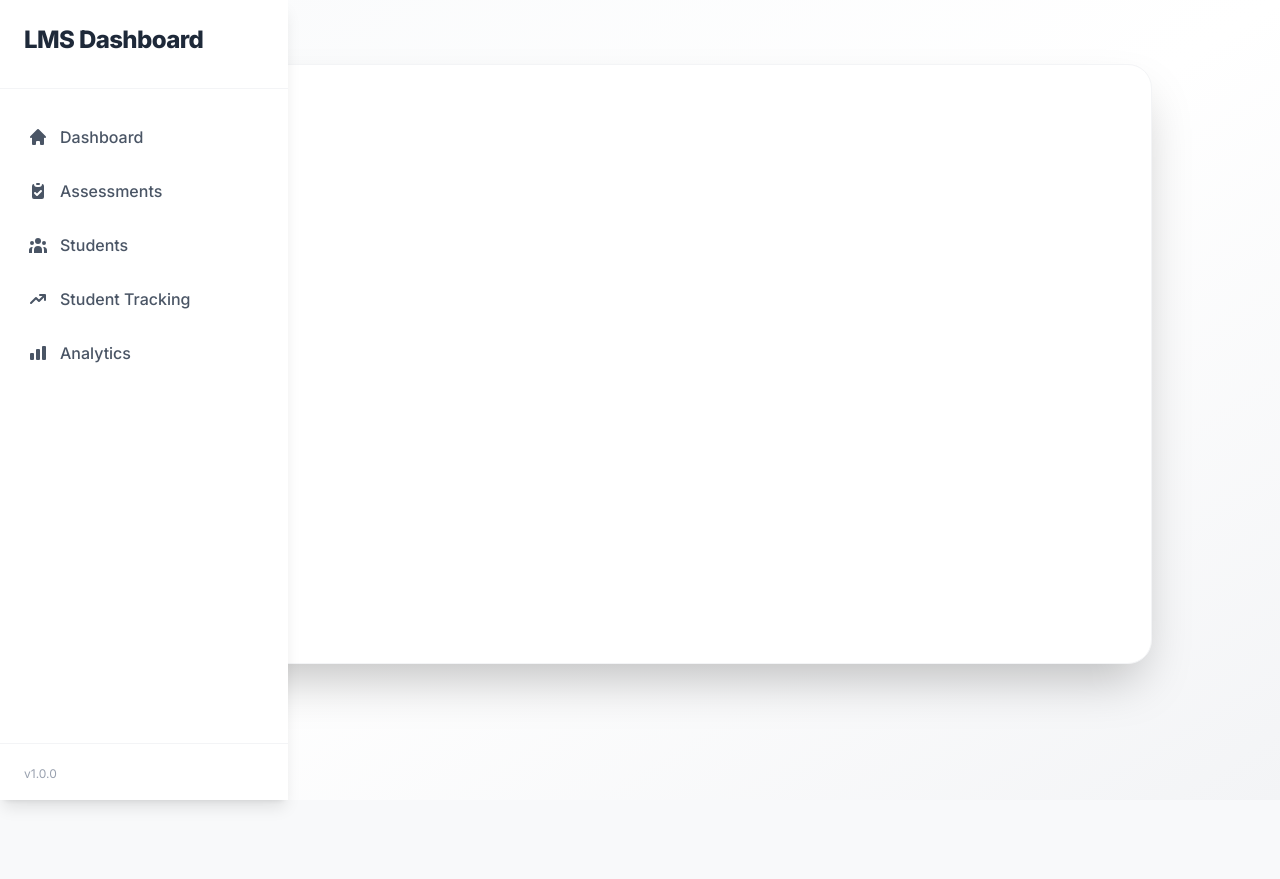
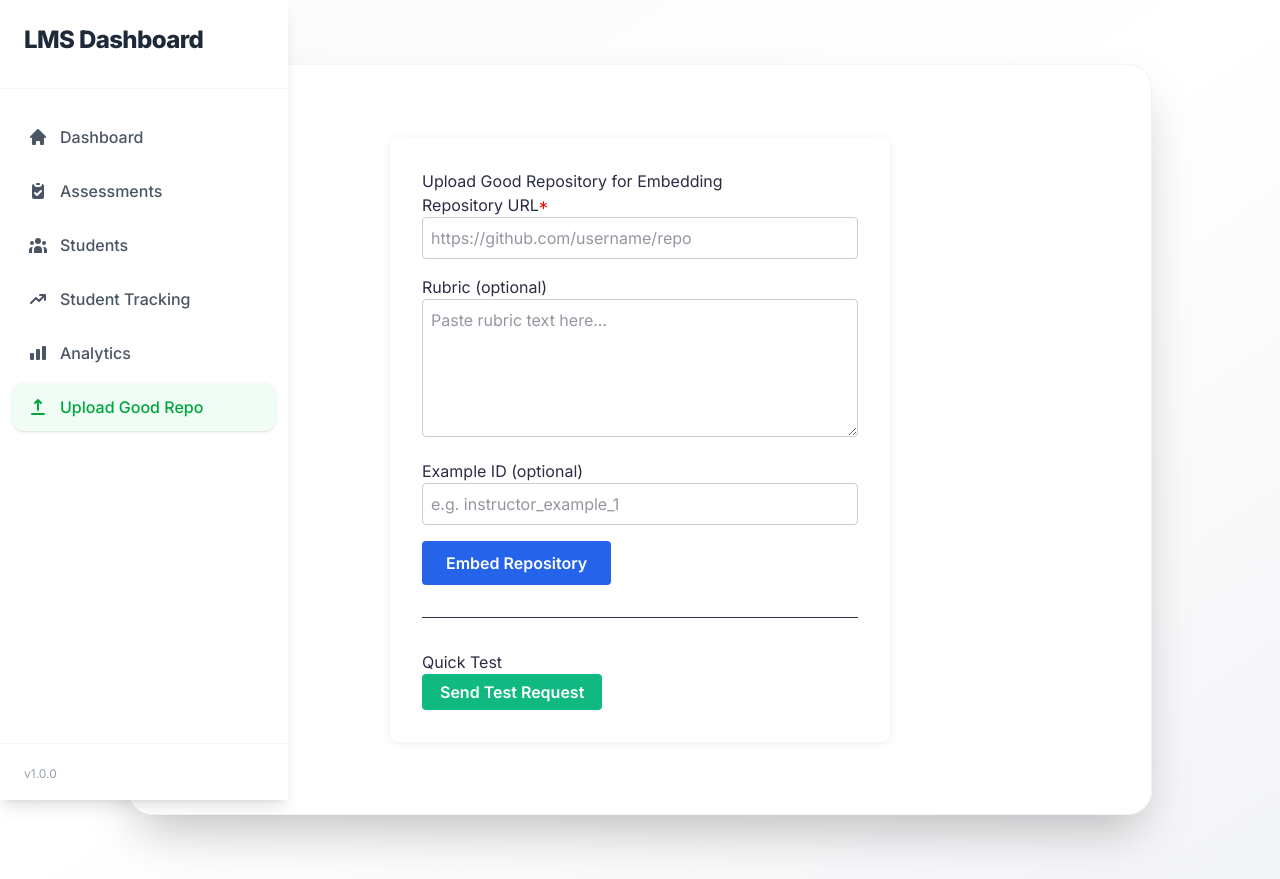
Before and after one commit to micymike/learning-management-system, a React (Vite) app in the folder frontend/: page /upload-good-repo in a window 1280 px wide. Before the commit the page ends 800 px from the top, so only its background shows below. Built offline with nearby package versions, Linux system fonts and the light colour scheme; no server answers.

Commit message:
Add instructor UI and backend endpoint for uploading good repos for vector embedding (ChromaDB)

```diff
--- a/frontend/src/App.jsx
+++ b/frontend/src/App.jsx
@@ -9,6 +9,7 @@ import StudentDetails from "./components/StudentDetails";
 import StudentTracking from "./components/StudentTracking";
 import Analytics from "./components/Analytics";
 import Sidebar from "./components/Sidebar";
+import UploadGoodRepo from "./components/UploadGoodRepo";
 import './index.css';
 
 function AppWrapper() {
@@ -91,6 +92,14 @@ function AppWrapper() {
                     </div>
                   }
                 />
+                <Route
+                  path="/upload-good-repo"
+                  element={
+                    <div className="page-transition">
+                      <UploadGoodRepo />
+                    </div>
+                  }
+                />
               </Routes>
             </AnimatePresence>
           </div>
--- a/frontend/src/components/Sidebar.jsx
+++ b/frontend/src/components/Sidebar.jsx
@@ -1,6 +1,6 @@
 import React, { useState, useEffect } from 'react';
 import { NavLink } from 'react-router-dom';
-import { HiHome, HiClipboardCheck, HiUserGroup, HiChartBar, HiTrendingUp } from 'react-icons/hi';
+import { HiHome, HiClipboardCheck, HiUserGroup, HiChartBar, HiTrendingUp, HiUpload } from 'react-icons/hi';
 
 const Sidebar = () => {
   const [isMobile, setIsMobile] = useState(false);
@@ -25,6 +25,7 @@ const Sidebar = () => {
     { path: '/students', icon: HiUserGroup, label: 'Students' },
     { path: '/student-tracking', icon: HiTrendingUp, label: 'Student Tracking' },
     { path: '/analytics', icon: HiChartBar, label: 'Analytics' },
+    { path: '/upload-good-repo', icon: HiUpload, label: 'Upload Good Repo' },
   ];
 
   const SidebarContent = () => (
--- /dev/null
+++ b/frontend/src/components/UploadGoodRepo.jsx
@@ -0,0 +1,118 @@
+import React, { useState } from 'react';
+
+const UploadGoodRepo = () => {
+  const [repoUrl, setRepoUrl] = useState('');
+  const [rubric, setRubric] = useState('');
+  const [exampleId, setExampleId] = useState('');
+  const [loading, setLoading] = useState(false);
+  const [message, setMessage] = useState(null);
+  const [error, setError] = useState(null);
+
+  const handleSubmit = async (e) => {
+    e.preventDefault();
+    setLoading(true);
+    setMessage(null);
+    setError(null);
+    try {
+      const response = await fetch('/rag/embed-good-repo', {
+        method: 'POST',
+        headers: { 'Content-Type': 'application/json' },
+        body: JSON.stringify({
+          repo_url: repoUrl,
+          rubric,
+          example_id: exampleId || undefined,
+        }),
+      });
+      const data = await response.json();
+      if (response.ok && data.success) {
+        setMessage(data.message || 'Repository embedded successfully!');
+        setRepoUrl('');
+        setRubric('');
+        setExampleId('');
+      } else {
+        setError(data.error || 'Failed to embed repository.');
+      }
+    } catch (err) {
+      setError('Network error. Please try again.');
+    } finally {
+      setLoading(false);
+    }
+  };
+
+  // Test interface for quick backend testing
+  const [testResult, setTestResult] = useState(null);
+  const handleTest = async () => {
+    setTestResult('Testing...');
+    try {
+      const response = await fetch('/rag/embed-good-repo', {
+        method: 'POST',
+        headers: { 'Content-Type': 'application/json' },
+        body: JSON.stringify({
+          repo_url: 'https://github.com/octocat/Hello-World',
+          rubric: 'Sample rubric for testing',
+          example_id: 'test_example_1',
+        }),
+      });
+      const data = await response.json();
+      setTestResult(JSON.stringify(data, null, 2));
+    } catch (err) {
+      setTestResult('Network error');
+    }
+  };
+
+  return (
+    <div className="form-card" style={{ maxWidth: 500, margin: '2rem auto', padding: '2rem', background: '#fff', borderRadius: 8, boxShadow: '0 2px 8px #eee' }}>
+      <h2>Upload Good Repository for Embedding</h2>
+      <form onSubmit={handleSubmit}>
+        <div style={{ marginBottom: 16 }}>
+          <label>Repository URL<span style={{ color: 'red' }}>*</span></label>
+          <input
+            type="url"
+            value={repoUrl}
+            onChange={e => setRepoUrl(e.target.value)}
+            required
+            placeholder="https://github.com/username/repo"
+            style={{ width: '100%', padding: 8, borderRadius: 4, border: '1px solid #ccc' }}
+          />
+        </div>
+        <div style={{ marginBottom: 16 }}>
+          <label>Rubric (optional)</label>
+          <textarea
+            value={rubric}
+            onChange={e => setRubric(e.target.value)}
+            rows={5}
+            placeholder="Paste rubric text here..."
+            style={{ width: '100%', padding: 8, borderRadius: 4, border: '1px solid #ccc' }}
+          />
+        </div>
+        <div style={{ marginBottom: 16 }}>
+          <label>Example ID (optional)</label>
+          <input
+            type="text"
+            value={exampleId}
+            onChange={e => setExampleId(e.target.value)}
+            placeholder="e.g. instructor_example_1"
+            style={{ width: '100%', padding: 8, borderRadius: 4, border: '1px solid #ccc' }}
+          />
+        </div>
+        <button type="submit" disabled={loading} style={{ padding: '10px 24px', borderRadius: 4, background: '#2563eb', color: '#fff', border: 'none', fontWeight: 600 }}>
+          {loading ? 'Uploading...' : 'Embed Repository'}
+        </button>
+      </form>
+      {message && <div style={{ color: 'green', marginTop: 16 }}>{message}</div>}
+      {error && <div style={{ color: 'red', marginTop: 16 }}>{error}</div>}
+      <hr style={{ margin: '2rem 0' }} />
+      <div>
+        <h4>Quick Test</h4>
+        <button type="button" onClick={handleTest} style={{ padding: '6px 18px', borderRadius: 4, background: '#10b981', color: '#fff', border: 'none', fontWeight: 600 }}>
+          Send Test Request
+        </button>
+        {testResult && (
+          <pre style={{ background: '#f3f3f3', padding: 12, borderRadius: 4, marginTop: 12, fontSize: 13 }}>{testResult}</pre>
+        )}
+      </div>
+    </div>
+  );
+};
+
+export default UploadGoodRepo;
```
Also changed, not shown: 2 other files (tests, documents, lock files or other folders).
